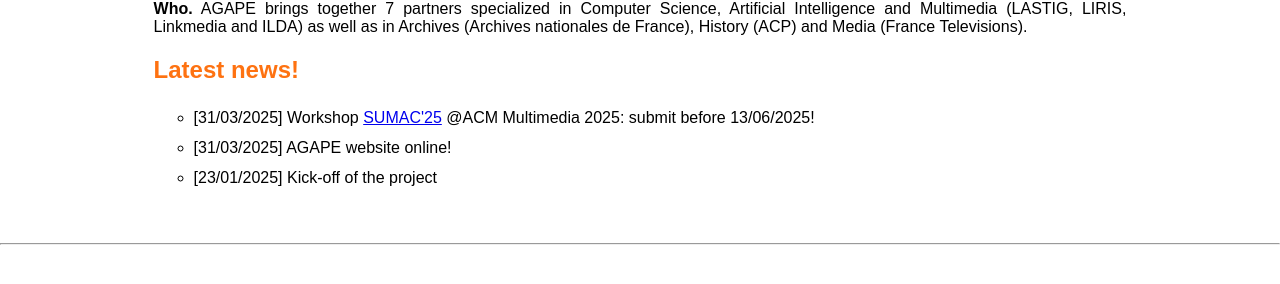
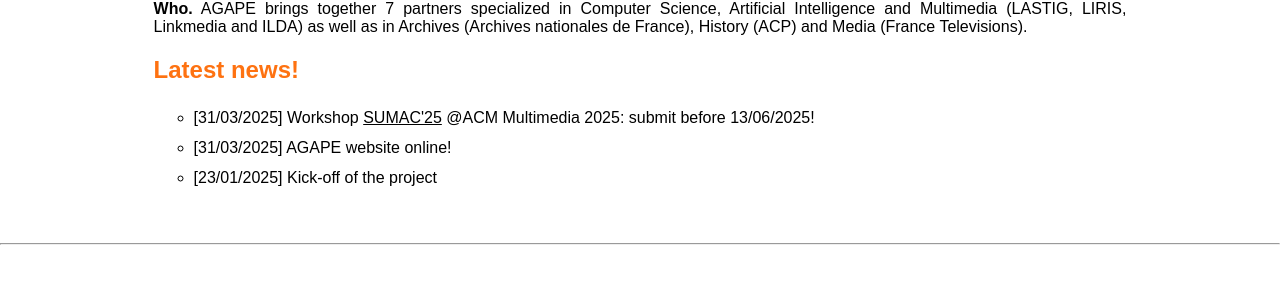
Before and after one commit to AGAPE-ANR/agape-anr.github.io, a Jekyll site: the page built from index.md, in a window 1280 px wide. Shown: the part 458-742 px from the top of the page. Built offline with Jekyll 4.4.1, drawn with Linux system fonts in a browser that asks for light colours.

Commit message:
Update style.css

```diff
--- a/assets/css/style.css
+++ b/assets/css/style.css
@@ -26,6 +26,10 @@ p {
   }
 
 p a {
+  color: black;
+  }
+
+ul a {
   color: black;
   }
 
```
